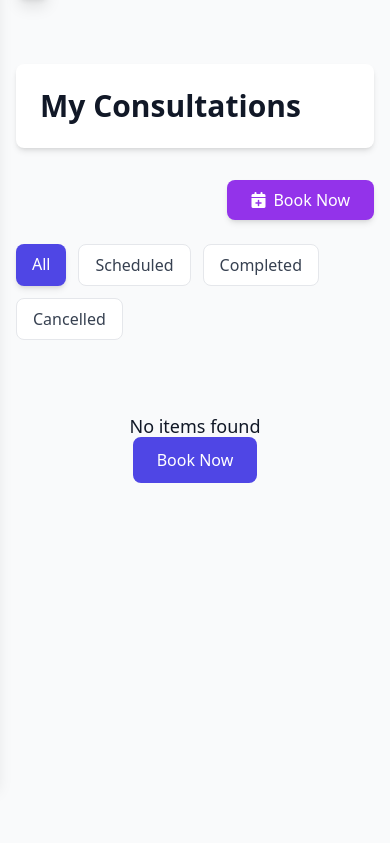
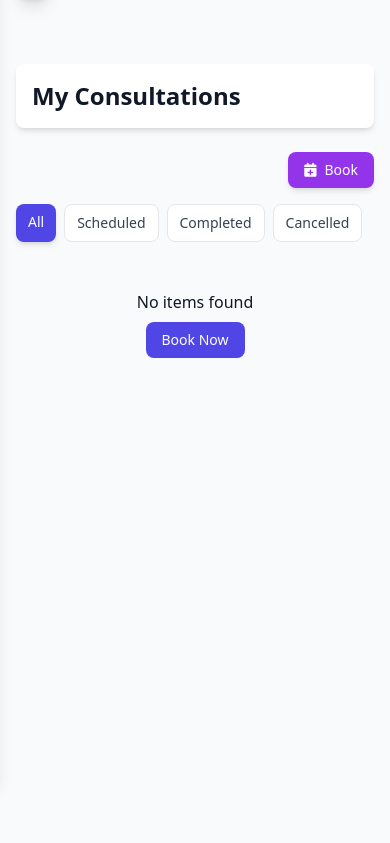
Before and after one commit to mayank-biswari/astrocare, a Laravel app: page /dashboard/consultations in a window 390 px wide. Shown: the part 60-903 px from the top of the page. Run offline with Laravel 12, Linux system fonts and the light colour scheme; the visitor is signed in with stand-in values (Sample User, id 1); data comes from the database, SQL or seed files in the repository; data that the repository does not hold is empty; some libraries are stand-ins or nearby versions.

Commit message:
Make dashboard pages mobile responsive

```diff
--- a/resources/views/dashboard/consultations.blade.php
+++ b/resources/views/dashboard/consultations.blade.php
@@ -4,42 +4,42 @@
 
 @section('dashboard-content')
 @if(session('success'))
-    <div class="bg-green-50 border-l-4 border-green-500 text-green-700 px-6 py-4 rounded-lg mb-6 shadow-sm">
+    <div class="bg-green-50 border-l-4 border-green-500 text-green-700 px-4 sm:px-6 py-4 rounded-lg mb-4 sm:mb-6 shadow-sm text-sm sm:text-base">
         <i class="fas fa-check-circle mr-2"></i>{{ session('success') }}
     </div>
 @endif
 
-<div class="bg-white rounded-lg shadow-md p-6 mb-8">
-    <h1 class="text-3xl font-bold text-gray-900">{{ __('messages.my_consultations') }}</h1>
+<div class="bg-white rounded-lg shadow-md p-4 sm:p-6 mb-6 sm:mb-8">
+    <h1 class="text-2xl sm:text-3xl font-bold text-gray-900">{{ __('messages.my_consultations') }}</h1>
 </div>
 
-<div class="flex justify-end mb-6">
-    <a href="{{ route('consultations.index') }}" class="bg-purple-600 text-white px-6 py-2 rounded-lg hover:bg-purple-700 shadow-md hover:shadow-lg transition-all">
-        <i class="fas fa-calendar-plus mr-2"></i>{{ __('messages.book_now') }}
+<div class="flex justify-end mb-4 sm:mb-6">
+    <a href="{{ route('consultations.index') }}" class="bg-purple-600 text-white px-4 sm:px-6 py-2 rounded-lg hover:bg-purple-700 shadow-md hover:shadow-lg transition-all text-sm sm:text-base">
+        <i class="fas fa-calendar-plus mr-2"></i><span class="hidden sm:inline">{{ __('messages.book_now') }}</span><span class="sm:hidden">Book</span>
     </a>
 </div>
 
 <!-- Status Filter -->
-<div class="mb-6">
-    <div class="flex flex-wrap gap-3">
-        <a href="{{ route('dashboard.consultations') }}" class="px-4 py-2 rounded-lg transition-all {{ !request('status') || request('status') == 'all' ? 'bg-indigo-600 text-white shadow-md' : 'bg-white text-gray-700 hover:bg-gray-50 border border-gray-200' }}">All</a>
-        <a href="{{ route('dashboard.consultations', ['status' => 'scheduled']) }}" class="px-4 py-2 rounded-lg transition-all {{ request('status') == 'scheduled' ? 'bg-indigo-600 text-white shadow-md' : 'bg-white text-gray-700 hover:bg-gray-50 border border-gray-200' }}">{{ __('messages.scheduled') }}</a>
-        <a href="{{ route('dashboard.consultations', ['status' => 'completed']) }}" class="px-4 py-2 rounded-lg transition-all {{ request('status') == 'completed' ? 'bg-indigo-600 text-white shadow-md' : 'bg-white text-gray-700 hover:bg-gray-50 border border-gray-200' }}">{{ __('messages.completed') }}</a>
-        <a href="{{ route('dashboard.consultations', ['status' => 'cancelled']) }}" class="px-4 py-2 rounded-lg transition-all {{ request('status') == 'cancelled' ? 'bg-indigo-600 text-white shadow-md' : 'bg-white text-gray-700 hover:bg-gray-50 border border-gray-200' }}">{{ __('messages.cancelled') }}</a>
+<div class="mb-4 sm:mb-6">
+    <div class="flex flex-wrap gap-2 sm:gap-3">
+        <a href="{{ route('dashboard.consultations') }}" class="px-3 sm:px-4 py-2 rounded-lg transition-all text-sm sm:text-base {{ !request('status') || request('status') == 'all' ? 'bg-indigo-600 text-white shadow-md' : 'bg-white text-gray-700 hover:bg-gray-50 border border-gray-200' }}">All</a>
+        <a href="{{ route('dashboard.consultations', ['status' => 'scheduled']) }}" class="px-3 sm:px-4 py-2 rounded-lg transition-all text-sm sm:text-base {{ request('status') == 'scheduled' ? 'bg-indigo-600 text-white shadow-md' : 'bg-white text-gray-700 hover:bg-gray-50 border border-gray-200' }}">{{ __('messages.scheduled') }}</a>
+        <a href="{{ route('dashboard.consultations', ['status' => 'completed']) }}" class="px-3 sm:px-4 py-2 rounded-lg transition-all text-sm sm:text-base {{ request('status') == 'completed' ? 'bg-indigo-600 text-white shadow-md' : 'bg-white text-gray-700 hover:bg-gray-50 border border-gray-200' }}">{{ __('messages.completed') }}</a>
+        <a href="{{ route('dashboard.consultations', ['status' => 'cancelled']) }}" class="px-3 sm:px-4 py-2 rounded-lg transition-all text-sm sm:text-base {{ request('status') == 'cancelled' ? 'bg-indigo-600 text-white shadow-md' : 'bg-white text-gray-700 hover:bg-gray-50 border border-gray-200' }}">{{ __('messages.cancelled') }}</a>
     </div>
 </div>
 
 @if($consultations->count() > 0)
     <!-- Consultations List -->
-    <div class="grid gap-6">
+    <div class="grid gap-4 sm:gap-6">
         @foreach($consultations as $consultation)
-            <div class="bg-white rounded-lg shadow-lg p-6">
-                <div class="flex justify-between items-start mb-4">
+            <div class="bg-white rounded-lg shadow-lg p-4 sm:p-6">
+                <div class="flex flex-col sm:flex-row sm:justify-between sm:items-start mb-4 gap-2">
                     <div>
-                        <h3 class="text-xl font-bold">{{ $consultation->type }} {{ __('messages.consultations') }}</h3>
-                        <p class="text-gray-600">{{ $consultation->description ?? __('messages.astrology_consultation') }}</p>
+                        <h3 class="text-lg sm:text-xl font-bold">{{ $consultation->type }} {{ __('messages.consultations') }}</h3>
+                        <p class="text-sm sm:text-base text-gray-600">{{ $consultation->description ?? __('messages.astrology_consultation') }}</p>
                     </div>
-                    <span class="px-3 py-1 rounded-full text-sm
+                    <span class="px-3 py-1 rounded-full text-xs sm:text-sm self-start
                         @if($consultation->status == 'completed') bg-green-100 text-green-800
                         @elseif($consultation->status == 'scheduled') bg-blue-100 text-blue-800
                         @elseif($consultation->status == 'cancelled') bg-red-100 text-red-800
@@ -48,10 +48,10 @@
                     </span>
                 </div>
 
-                <div class="grid md:grid-cols-2 gap-4 mb-4">
+                <div class="grid grid-cols-1 sm:grid-cols-2 gap-3 sm:gap-4 mb-4">
                     <div>
-                        <p class="text-sm text-gray-600">{{ __('messages.consultation_date') }}</p>
-                        <p class="font-medium">
+                        <p class="text-xs sm:text-sm text-gray-600">{{ __('messages.consultation_date') }}</p>
+                        <p class="text-sm sm:text-base font-medium">
                             @if($consultation->scheduled_at)
                                 {{ \Carbon\Carbon::parse($consultation->scheduled_at)->format('M d, Y') }} at {{ \Carbon\Carbon::parse($consultation->scheduled_at)->format('h:i A') }}
                             @else
@@ -60,26 +60,26 @@
                         </p>
                     </div>
                     <div>
-                        <p class="text-sm text-gray-600">Duration</p>
-                        <p class="font-medium">{{ $consultation->duration }} minutes</p>
+                        <p class="text-xs sm:text-sm text-gray-600">Duration</p>
+                        <p class="text-sm sm:text-base font-medium">{{ $consultation->duration }} minutes</p>
                     </div>
                     <div>
-                        <p class="text-sm text-gray-600">{{ __('messages.phone') }}</p>
-                        <p class="font-medium">{{ $consultation->phone ?? 'Not provided' }}</p>
+                        <p class="text-xs sm:text-sm text-gray-600">{{ __('messages.phone') }}</p>
+                        <p class="text-sm sm:text-base font-medium">{{ $consultation->phone ?? 'Not provided' }}</p>
                     </div>
                     <div>
-                        <p class="text-sm text-gray-600">{{ __('messages.amount') }}</p>
-                        <p class="font-medium text-indigo-600">{{ formatPrice($consultation->amount) }}</p>
+                        <p class="text-xs sm:text-sm text-gray-600">{{ __('messages.amount') }}</p>
+                        <p class="text-sm sm:text-base font-medium text-indigo-600">{{ formatPrice($consultation->amount) }}</p>
                     </div>
                 </div>
 
-                <div class="flex space-x-3">
-                    <a href="{{ route('dashboard.consultation.details', $consultation->id) }}" class="px-4 py-2 bg-indigo-600 text-white rounded-lg hover:bg-indigo-700">{{ __('messages.view_details') }}</a>
+                <div class="flex flex-col sm:flex-row gap-2 sm:gap-3">
+                    <a href="{{ route('dashboard.consultation.details', $consultation->id) }}" class="px-4 py-2 bg-indigo-600 text-white rounded-lg hover:bg-indigo-700 text-center text-sm sm:text-base">{{ __('messages.view_details') }}</a>
                     @if($consultation->status == 'completed')
-                        <a href="{{ route('dashboard.consultation.report', $consultation->id) }}" class="px-4 py-2 bg-green-600 text-white rounded-lg hover:bg-green-700">{{ __('messages.view_report') }}</a>
+                        <a href="{{ route('dashboard.consultation.report', $consultation->id) }}" class="px-4 py-2 bg-green-600 text-white rounded-lg hover:bg-green-700 text-center text-sm sm:text-base">{{ __('messages.view_report') }}</a>
                     @elseif($consultation->status == 'scheduled')
-                        <a href="{{ route('dashboard.consultation.reschedule', $consultation->id) }}" class="px-4 py-2 bg-yellow-500 text-white rounded-lg hover:bg-yellow-600">{{ __('messages.reschedule') }}</a>
-                        <button type="button" class="px-4 py-2 bg-red-500 text-white rounded-lg hover:bg-red-600" onclick="openCancelModal({{ $consultation->id }})">{{ __('messages.cancel') }}</button>
+                        <a href="{{ route('dashboard.consultation.reschedule', $consultation->id) }}" class="px-4 py-2 bg-yellow-500 text-white rounded-lg hover:bg-yellow-600 text-center text-sm sm:text-base">{{ __('messages.reschedule') }}</a>
+                        <button type="button" class="px-4 py-2 bg-red-500 text-white rounded-lg hover:bg-red-600 text-center text-sm sm:text-base" onclick="openCancelModal({{ $consultation->id }})">{{ __('messages.cancel') }}</button>
                     @endif
                 </div>
             </div>
@@ -87,9 +87,9 @@
     </div>
 @else
     <!-- Empty State -->
-    <div class="text-center py-12">
-        <h3 class="text-lg font-medium text-gray-900 mb-2">{{ __('messages.no_items_found') }}</h3>
-        <a href="{{ route('consultations.index') }}" class="bg-indigo-600 text-white px-6 py-3 rounded-lg hover:bg-indigo-700">
+    <div class="text-center py-8 sm:py-12 px-4">
+        <h3 class="text-base sm:text-lg font-medium text-gray-900 mb-2">{{ __('messages.no_items_found') }}</h3>
+        <a href="{{ route('consultations.index') }}" class="inline-block bg-indigo-600 text-white px-4 sm:px-6 py-2 sm:py-3 rounded-lg hover:bg-indigo-700 text-sm sm:text-base">
             {{ __('messages.book_now') }}
         </a>
     </div>
```
Also changed, not shown: resources/views/dashboard/orders.blade.php (+34 -34 lines), resources/views/dashboard/poojas.blade.php (+33 -33 lines), resources/views/dashboard/questions.blade.php (+24 -24 lines).
